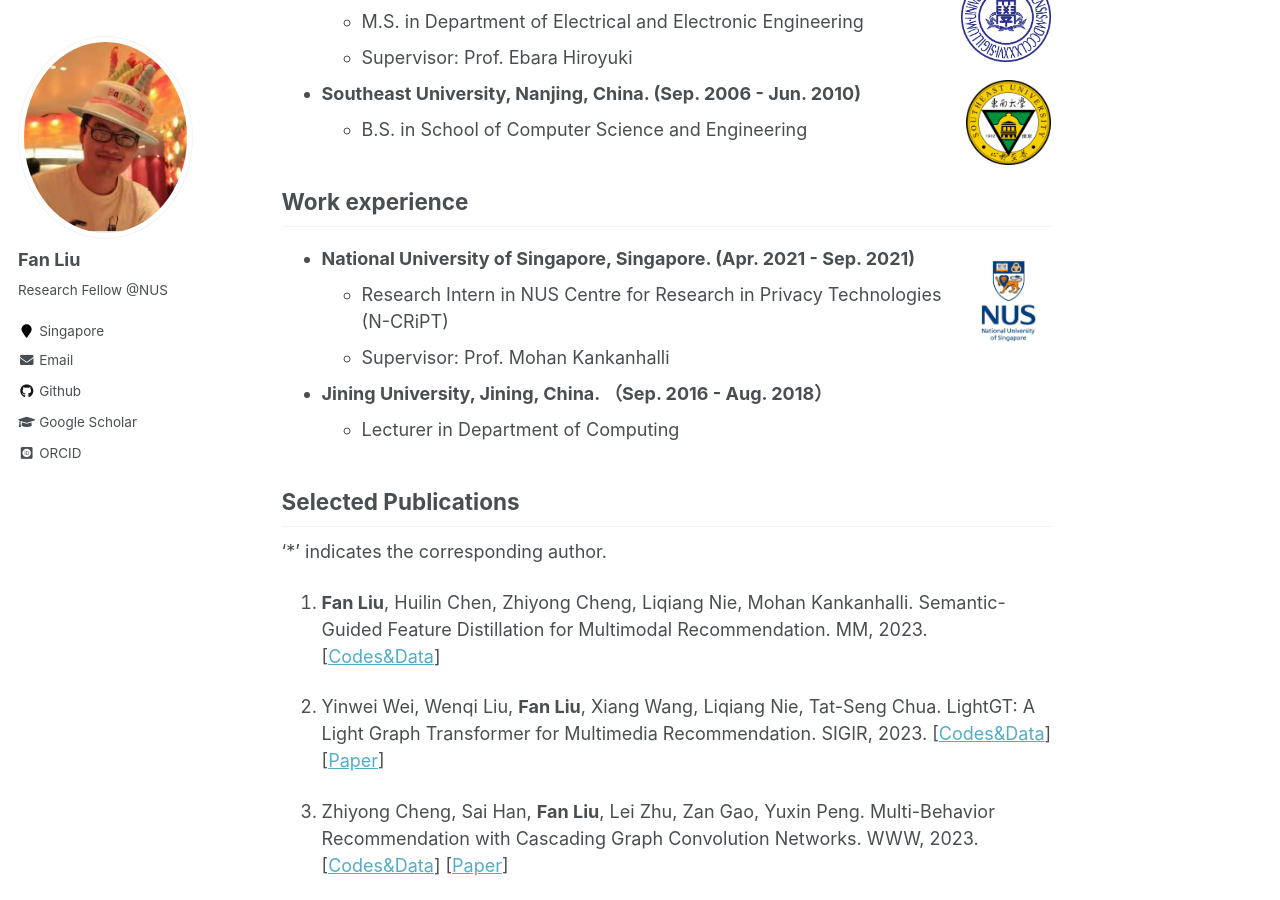
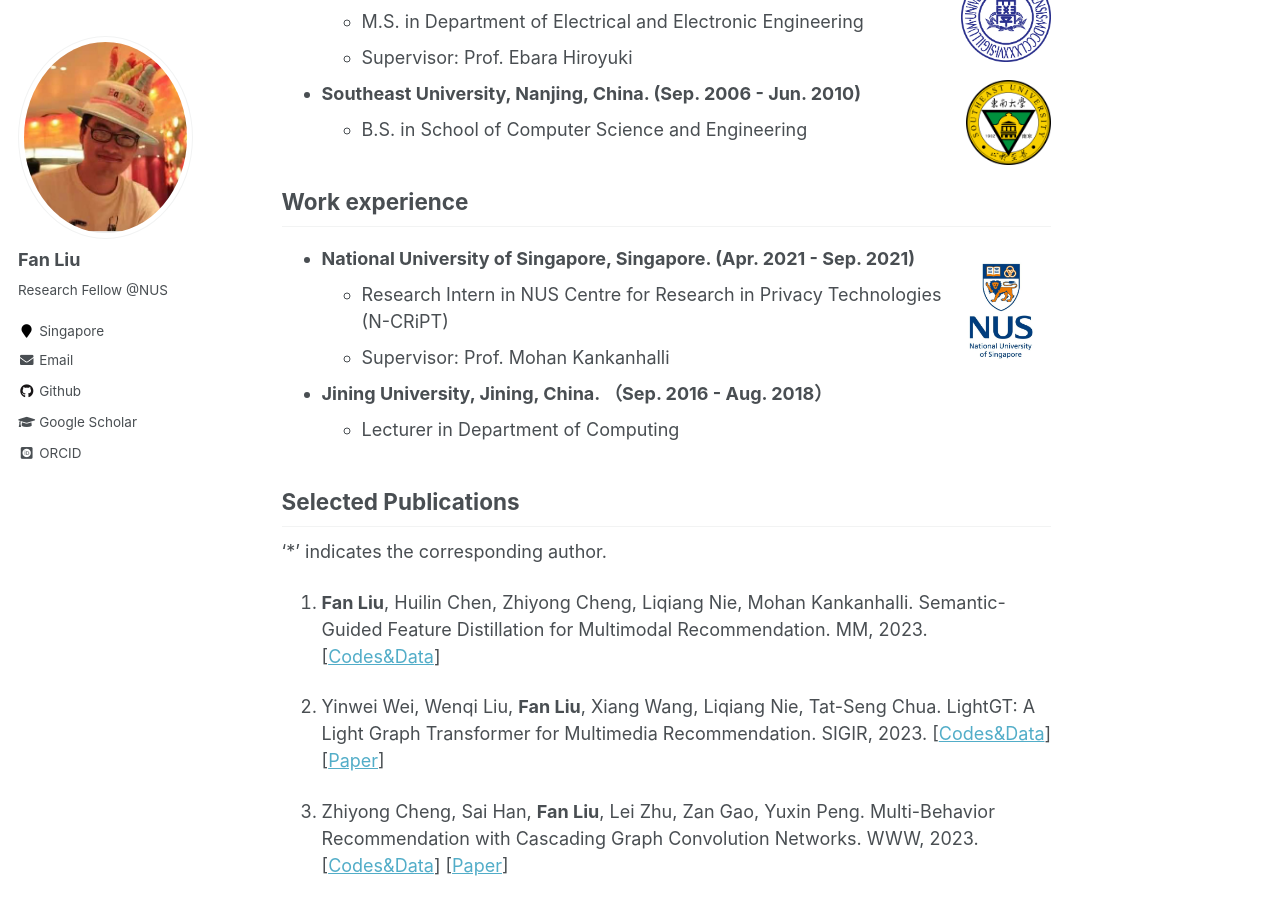
Before and after one commit to liufancs/liufancs.github.io, a Jekyll site: the page built from _pages/about.md, in a window 1280 px wide and 900 px high, scrolled down 811 px. Built offline with Jekyll 4.4.1, drawn with Linux system fonts in a browser that asks for light colours; some web fonts are replaced.

Commit message:
Update about.md

```diff
--- a/_pages/about.md
+++ b/_pages/about.md
@@ -26,7 +26,7 @@ I am currently a Research Fellow with [Prof. Mohan Kankanhalli](https://www.comp
    - B.S. in School of Computer Science and Engineering
 
 ## Work experience
-* **National University of Singapore, Singapore. (Apr. 2021 - Sep. 2021)** <img align="Right" src="images/NUS_logo1.jpg" width="85" height="85"/>
+* **National University of Singapore, Singapore. (Apr. 2021 - Sep. 2021)** <img align="Right" src="images/NUS_logo1.jpg" width="100" height="100"/>
   * Research Intern in NUS Centre for Research in Privacy Technologies (N-CRiPT)
   * Supervisor: Prof. Mohan Kankanhalli
 * **Jining University, Jining, China. （Sep. 2016 - Aug. 2018）**
```
